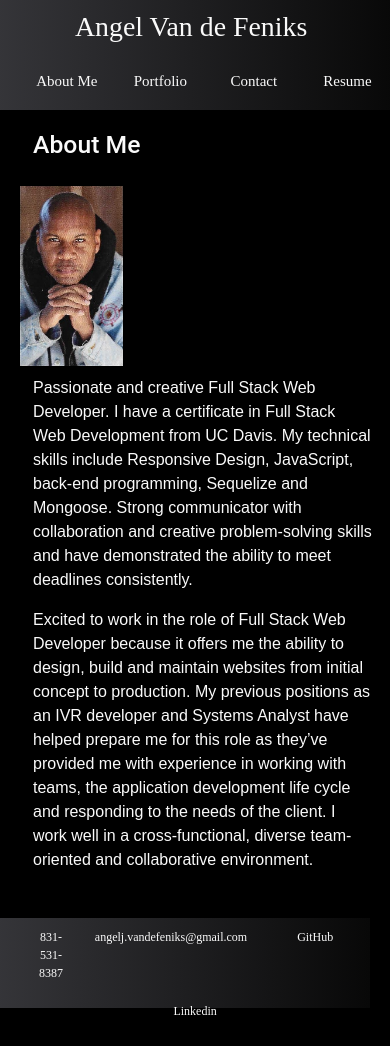
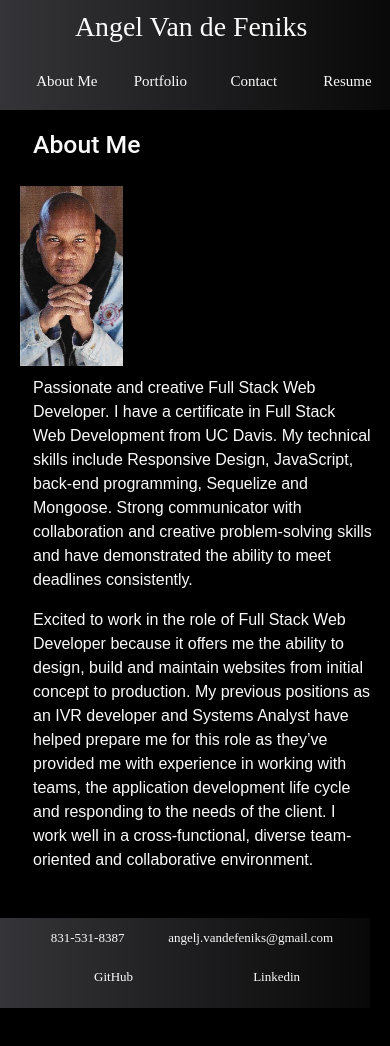
Before and after one commit to avandefeniks/react-portfolio, a React (Create React App) app: page / in a window 390 px wide. After the commit the page ends 1013 px from the top, so only its background shows below. Built offline with nearby package versions, Linux system fonts and the light colour scheme.

Commit message:
mobile responsiveness changes

```diff
--- a/src/App.css
+++ b/src/App.css
@@ -192,13 +192,67 @@ h6 a {
     position: fixed;
     bottom: 0;
   }
+
+  .div-contact-me {
+    /* font-size: 15px; */
+    height: 60px;
+    text-align: center;
+  }
+
+  .contact-list {
+    font-size: 15px;
+    display: flex;
+    flex-wrap: wrap;
+    justify-content: space-between;
+  }
+
+  .contact-list li {
+    padding-left: 5px;
+    padding-right: 5px;
+  }
+
+  header {
+    text-align: center;
+  }
+
+  header nav ul {
+    /* list-style: none; */
+    font-size: 15px;
+  }
 }
 
 /* MEDIA QUERY FOR TABLETS AND SMALLER */
 @media screen and (max-width: 768px) {
   .footer {
-    position: fixed;
+    position: relative;
     bottom: 0;
+  }
+
+  .div-contact-me {
+    /* font-size: 15px; */
+    height: 60px;
+    text-align: center;
+  }
+
+  .contact-list {
+    font-size: 13px;
+    display: flex;
+    flex-wrap: wrap;
+    justify-content: space-between;
+  }
+
+  .contact-list li {
+    padding-left: 5px;
+    padding-right: 5px;
+  }
+
+  header {
+    text-align: center;
+  }
+
+  header nav ul {
+    /* list-style: none; */
+    font-size: 20px;
   }
 }
 
@@ -208,13 +262,13 @@ h6 a {
     font-size: 15px;
   }
   .div-contact-me {
-    font-size: 15px;
+    /* font-size: 15px; */
     height: 90px;
     text-align: center;
   }
 
   .contact-list {
-    font-size: 12px;
+    font-size: 13px;
     display: flex;
     flex-wrap: wrap;
     justify-content: space-between;
@@ -231,6 +285,11 @@ h6 a {
 
   header {
     text-align: center;
+  }
+
+  header nav ul {
+    /* list-style: none; */
+    font-size: 15px;
   }
 }
 
--- a/src/components/Contact/index.js
+++ b/src/components/Contact/index.js
@@ -4,6 +4,9 @@ import { validateEmail } from '../../utils/helpers';
 function ContactForm() {
     const [formState, setFormState] = useState({ name: '', email: '', message: '' });
     // const { name, email, message } = formState;
+    const [email, setEmail] = useState('');
+    const [userName, setName] = useState('');
+    const [message, setMessage] = useState('');
     const [errorMessage, setErrorMessage] = useState('');
 
     function handleChange(e) {
@@ -21,15 +24,28 @@ function ContactForm() {
         else {
             if (!e.target.value.length) {
                 setErrorMessage(`${e.target.name} is required.`);
-              } else {
+            } else {
                 setErrorMessage('');
-              }
+            }
         }
-        setFormState({...formState, [e.target.name]: e.target.value})
+        setFormState({ ...formState, [e.target.name]: e.target.value })
 
         if (!errorMessage) {
             setFormState({ ...formState, [e.target.name]: e.target.value });
-          }
+        }
+
+        const inputType = e.target.name;
+        const inputValue = e.target.value;
+
+        // Based on the input type, we set the state of either email, username, and password
+        if (inputType === 'email') {
+            setEmail(inputValue);
+        } else if (inputType === 'name') {
+            setName(inputValue);
+        } else {
+            setMessage(inputValue);
+        }
+
     }
 
     // console.log(formState);
@@ -37,6 +53,10 @@ function ContactForm() {
     function handleSubmit(e) {
         e.preventDefault();
         console.log(formState);
+        // setFormState({ name: '', email: '', message: '' });
+        setName('');
+        setMessage('');
+        setEmail('');
     }
 
 
@@ -44,7 +64,7 @@ function ContactForm() {
         <section className='contact-form'>
             <h2 id='contact'>Contact me</h2>
             <h6>This form is currently under construction. Please contact me at <a href="mailto:angelj.vandefeniks@gmail.com">
-                            angelj.vandefeniks@gmail.com</a></h6>
+                angelj.vandefeniks@gmail.com</a></h6>
             <form id='contact-form'>
                 <div>
                     <label htmlFor="name">Name:</label>
@@ -56,7 +76,7 @@ function ContactForm() {
                     <label htmlFor="email">Email address:</label>
                 </div>
                 <div>
-                    { <input type="email" /*defaultValue={email}*/ name="email" onBlur={handleChange} /> }
+                    {<input type="email" /*defaultValue={email}*/ name="email" onBlur={handleChange} />}
                 </div>
                 <div>
                     <label htmlFor="message">Message:</label>
```
Also changed, not shown: src/components/Projects/index.js (+0 -9 lines).
